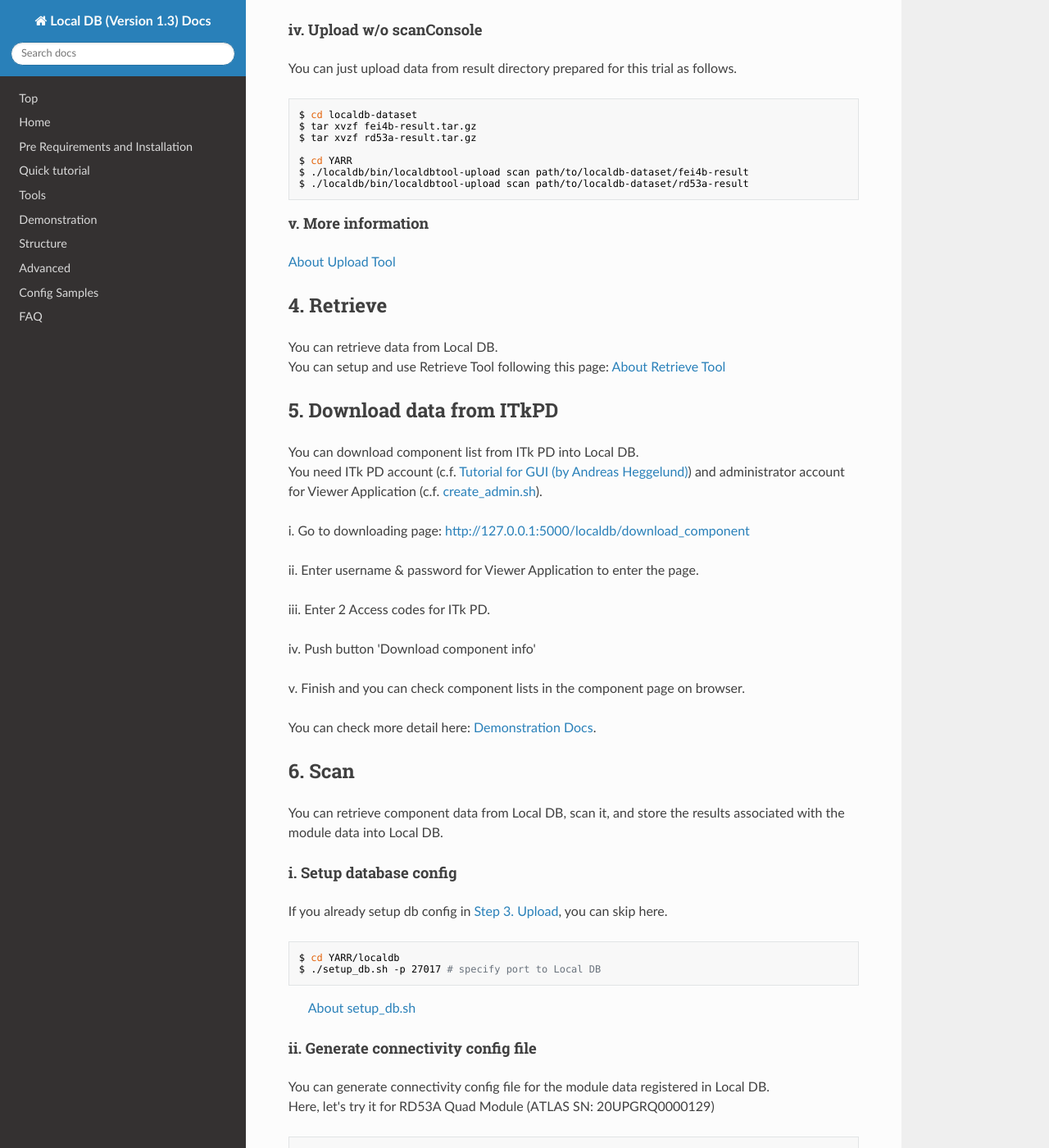
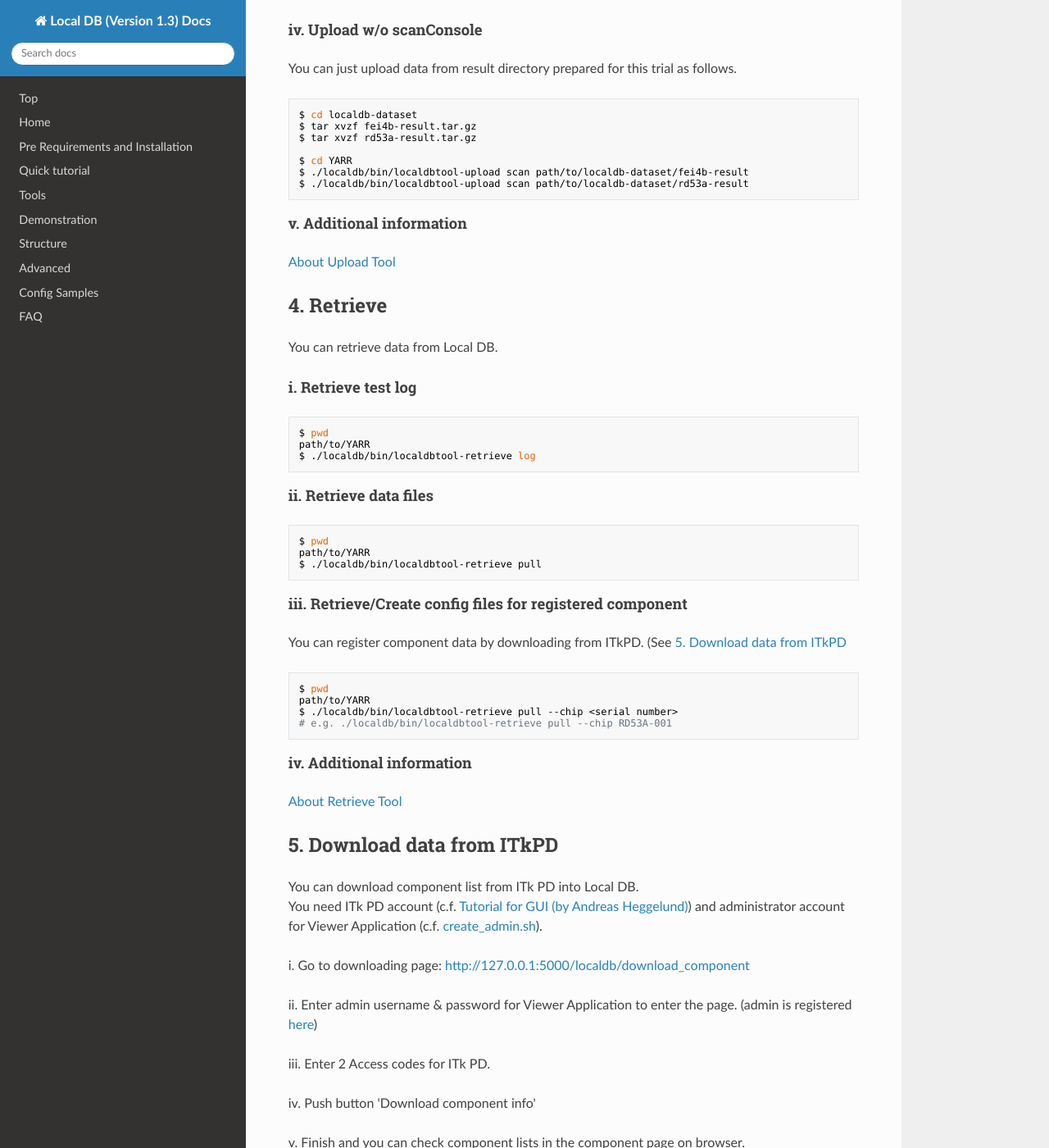
Before and after one commit to jlab-hep/localdb-docs, an MkDocs documentation site: the page built from docs/trial-tutorial.md, in a window 1280 px wide and 1400 px high, scrolled down 4091 px. Shown: the whole window at 82% size. Built offline with MkDocs 1.6.1, drawn with Linux system fonts in a browser that asks for light colours; nearby versions of some CDN libraries; old or Windows-style settings are respelled for this version of MkDocs; some of the changed text lies outside the part shown.

Commit message:
Modified retrieve parts in trial tutorial

````diff
--- a/docs/trial-tutorial.md
+++ b/docs/trial-tutorial.md
@@ -154,7 +154,7 @@ $ ssh -L <unused port number>:localhost:<port number to MongoDB Server on lxplus
 
 Then you can check viewer on browser on your local PC: http://127.0.0.1:5000/localdb/
 
-#### vi. More information
+#### vi. Additional information
 
 [About Viewer Application](https://localdb-docs.readthedocs.io/en/devel/viewer/)
 
@@ -242,14 +242,44 @@ $ ./localdb/bin/localdbtool-upload scan path/to/localdb-dataset/fei4b-result
 $ ./localdb/bin/localdbtool-upload scan path/to/localdb-dataset/rd53a-result
 ```
 
-#### v. More information
+#### v. Additional information
 
 [About Upload Tool](https://localdb-docs.readthedocs.io/en/devel/upload/)<br>
 
 ## 4. Retrieve
 
 You can retrieve data from Local DB.<br>
-You can setup and use Retrieve Tool following this page: [About Retrieve Tool](https://localdb-docs.readthedocs.io/en/devel/retrieve/)<br>
+
+#### i. Retrieve test log
+
+```bash
+$ pwd
+path/to/YARR
+$ ./localdb/bin/localdbtool-retrieve log
+```
+
+#### ii. Retrieve data files
+
+```bash
+$ pwd
+path/to/YARR
+$ ./localdb/bin/localdbtool-retrieve pull
+```
+
+#### iii. Retrieve/Create config files for registered component
+
+You can register component data by downloading from ITkPD. (See [5. Download data from ITkPD](#5-download-data-from-itkpd)
+
+```bash
+$ pwd
+path/to/YARR
+$ ./localdb/bin/localdbtool-retrieve pull --chip <serial number>
+# e.g. ./localdb/bin/localdbtool-retrieve pull --chip RD53A-001
+```
+
+#### iv. Additional information
+
+[About Retrieve Tool](https://localdb-docs.readthedocs.io/en/devel/retrieve/)<br>
 
 ## 5. Download data from ITkPD
 
@@ -258,7 +288,7 @@ You need ITk PD account (c.f. [Tutorial for GUI (by Andreas Heggelund)](https://
 
 i. Go to downloading page: [http://127.0.0.1:5000/localdb/download_component](http://127.0.0.1:5000/localdb/download_component)
 
-ii. Enter username & password for Viewer Application to enter the page.
+ii. Enter admin username & password for Viewer Application to enter the page. (admin is registered [here](#ii-create-admin-account-for-local-db))
 
 iii. Enter 2 Access codes for ITk PD.
 
````
